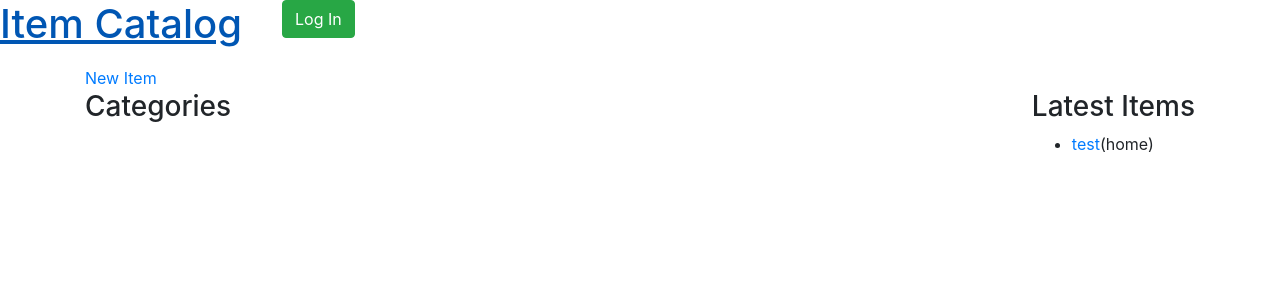
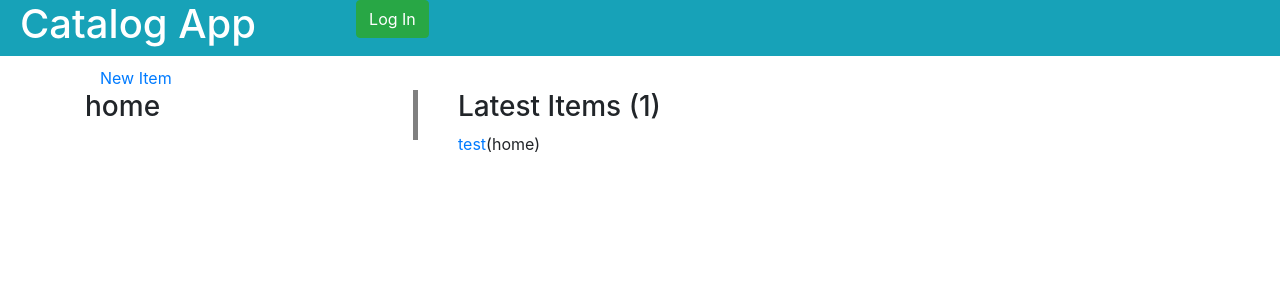
Before and after one commit to alagrin/catalog-app-2, a Flask app: page /catalog/home/items/ in a window 1280 px wide. Shown: the top 300 px of the page. Run offline with Flask 2, Linux system fonts and the light colour scheme; parts of the project's set-up code (start-up, migrations or seed data) failed here and were passed over; some libraries are stand-ins or nearby versions.

Commit message:
added json endpoint, fixed styles, updated item category pages

```diff
--- a/catalog/application.py
+++ b/catalog/application.py
@@ -4,7 +4,7 @@ jsonify, session as login_session, make_response, abort
 from helpers import filterByCategory
 import random, string, httplib2, json, requests, os
 from db_setup import Base, User, Item
-from sqlalchemy import create_engine
+from sqlalchemy import create_engine, desc
 from sqlalchemy.orm import sessionmaker
 
 CLIENT_ID = json.loads(open('client_secret.json', 'r').read())\
@@ -23,10 +23,11 @@ session = DBSession()
 # Views
 @app.route('/')
 def main():
-    return render_template('base.html') # adjust to add quick info/ direct to login
+    return render_template('base.html')
 
 @app.route('/login', methods=['GET','POST'])
 def login():
+    # session.rollback()
     if request.method == 'POST':
         newUser = User(email=request.form['email'], \
         password=request.form['password'])
@@ -50,18 +51,20 @@ def logout():
 @app.route('/catalog/', methods = ['GET', 'POST'])
 def catalogHome():
     categories = ['home', 'sports', 'clothing', 'business', 'personal']
-    allItems = session.query(Item).limit(20).all()
+    allItems = session.query(Item).order_by(desc(Item.added_at)).limit(20).all()
+    totalItems = session.query(Item).count()
     # TODO: add categories rep to loop through and show active categories
     # categories = session.query(Item).filter_by(category=category)
-    return render_template('categories.html', items=allItems, categories=categories)
+    return render_template('categories.html', items=allItems, categories=categories, count=totalItems)
 
 @app.route('/catalog/<category>/')
 @app.route('/catalog/<category>/items/')
 def categoryItems(category):
     # this different endpoint necessary? trying to separate logged in views and general view
     itemsByCategory = session.query(Item).filter_by(category=category).all()
+    itemCount = session.query(Item).filter_by(category=category).count()
     return render_template('categories.html', category=category, \
-    items=itemsByCategory)
+    items=itemsByCategory, count=itemCount)
 
 @app.route('/catalog/<category>/<int:item_id>')
 def itemInfo(category, item_id):
@@ -120,9 +123,8 @@ def deleteItem(category, item_id):
 
 @app.route('/catalog.json/')
 def jsonCatalog():
-    pass
-    # items = session.query(Item).all()
-    # return jsonify(items)
+    items = session.query(Item).all()
+    return jsonify(Items=[i.serialize for i in items])
 
 if __name__ == '__main__':
     app.secret_key = os.urandom(12)
--- a/catalog/static/style.css
+++ b/catalog/static/style.css
@@ -1,11 +1,28 @@
+a, a:hover, a:focus {
+    text-decoration: none !important;
+}
+
+#title {
+    margin-left: 20px;
+}
+
+#loginBtn {
+    margin-left: 100px;
+}
+
 .content {
     margin: 10px 10px;
 }
 
 #categories {
+    width: 30%;
     float: left;
+    border-right: 5px solid grey;
+    margin-right: 20px;
 }
 
 #items {
-    float: right;
+    width: 40%;
+    float: left;
+    margin-left: 20px;
 }
--- a/catalog/templates/base.html
+++ b/catalog/templates/base.html
@@ -4,18 +4,18 @@
   <link rel="stylesheet" href="{{ url_for('static', filename='style.css') }}">
   <link href="https://stackpath.bootstrapcdn.com/bootstrap/4.1.1/css/bootstrap.min.css" rel="stylesheet" integrity="sha384-WskhaSGFgHYWDcbwN70/dfYBj47jz9qbsMId/iRN3ewGhXQFZCSftd1LZCfmhktB" crossorigin="anonymous">
   <script src="//ajax.googleapis.com/ajax/libs/jquery/1.9.1/jquery.min.js"></script>
-  <title>{% block title %}{% endblock %} - Catalog</title>
+  <title>{% block title %}Main{% endblock %} - Catalog</title>
   {% endblock %}
 </head>
-<div class="nav">
-  <h1><a href="/">Item Catalog</a></h1>
-  <ul>
+<div class="nav bg-info">
+  <h1 id="title"><a class="text-white" href="/">Catalog App</a></h1>
+  <div id="loginBtn">
     {% if session['logged_in'] %}
-      <a class="btn btn-danger" href="{{ url_for('logout') }}">Log Out</a>
+      <a class="btn btn-danger float-right" href="{{ url_for('logout') }}">Log Out</a>
     {% else %}
       <a class="btn btn-success" href="{{ url_for('login') }}">Log In</a>
     {% endif %}
-  </ul>
+  </div>
 </div>
   {% for message in get_flashed_messages() %}
     <div class="flash">{{ message }}</div>
--- a/catalog/templates/categories.html
+++ b/catalog/templates/categories.html
@@ -1,34 +1,39 @@
 {% extends "base.html" %}
 
-{% block title %}Categories- Public Items{% endblock %}
+{% block title %}{{category}} (Public Items){% endblock %}
 {% block head %}
   {{ super() }}
   <script src="{{ url_for('static', filename='js/scripts.js') }}"></script>
 {% endblock %}
 
 {% block content %}
-<a href='{{ url_for('newItem', category=category) }}'>New Item</a> <!-- if logged in -->
-<div class="container"></div>
+<div class="container">
+    <a href='{{ url_for('newItem', category=category) }}'>New Item</a> <!-- if logged in -->
+</div>
 <div id="categories">
-    <h3>Categories</h3>
-    <!-- Lists all categories, preexisting based on select in forms, currently hardcoded -->
-    <ul style="list-style-type: none;">
+    {% if category %}
+      <h3>{{category}}</h3>
+    {% else %}
+      <h3>Categories</h3>
+    {% endif %}
+    <!-- Lists all categories currently hardcoded as a list in app.py -->
+    <ul class="list-unstyled">
         {% for category in categories %}
         <li><a href='{{ url_for('categoryItems', category=category) }}'>{{category}}</a></li>
         {% endfor %}
     </ul>
 </div>
 <div id="items">
-    <h3>Latest Items</h3>
-    <!-- All items, in order of time added (see database info) -->
-    <ul>
+    <h3>Latest Items ({{count}})</h3>
+    <!-- Lists items, in order of time added (see database info) -->
+    <ul class="list-unstyled">
         {% for item in items %}
         <li><a href='{{ url_for('itemInfo', item_id=item.id, category=item.category) }}'>{{item.name}}</a>({{item.category}})</li>
         {% endfor %}
     </ul>
 </div>
 </div>
-<script>
+<!-- <script>
     $(document).ready(function() {
     $('#categoryPicker').change(function(e) {
         alert($(this).find("option:selected").attr('value'));
@@ -37,5 +42,5 @@
         updateList(e.target.value);
     });
 });
-</script>
+</script> -->
 {% endblock %}
--- a/catalog/templates/delete_item.html
+++ b/catalog/templates/delete_item.html
@@ -2,7 +2,7 @@
 
 {% block content %}
 <div>
-    <h1>Are you sure you want to delete {{item.name}} ?</h1>
+    <h2>Are you sure you want to delete {{item.name}} ?</h2>
     <hr>
     <form action='{{ url_for('deleteItem', item=item, category=category, item_id=item_id) }}' method="POST">
         <a class="btn btn-danger">Delete</a>
```
Also changed, not shown: catalog/db_setup.py (+8 -8 lines), catalog/templates/edit_item.html (+10 -6 lines), catalog/templates/login.html (+5 -5 lines), catalog/templates/newitem.html (+13 -7 lines), catalog/templates/show_item.html (+10 -6 lines), catalog/itemcatalog.db.
